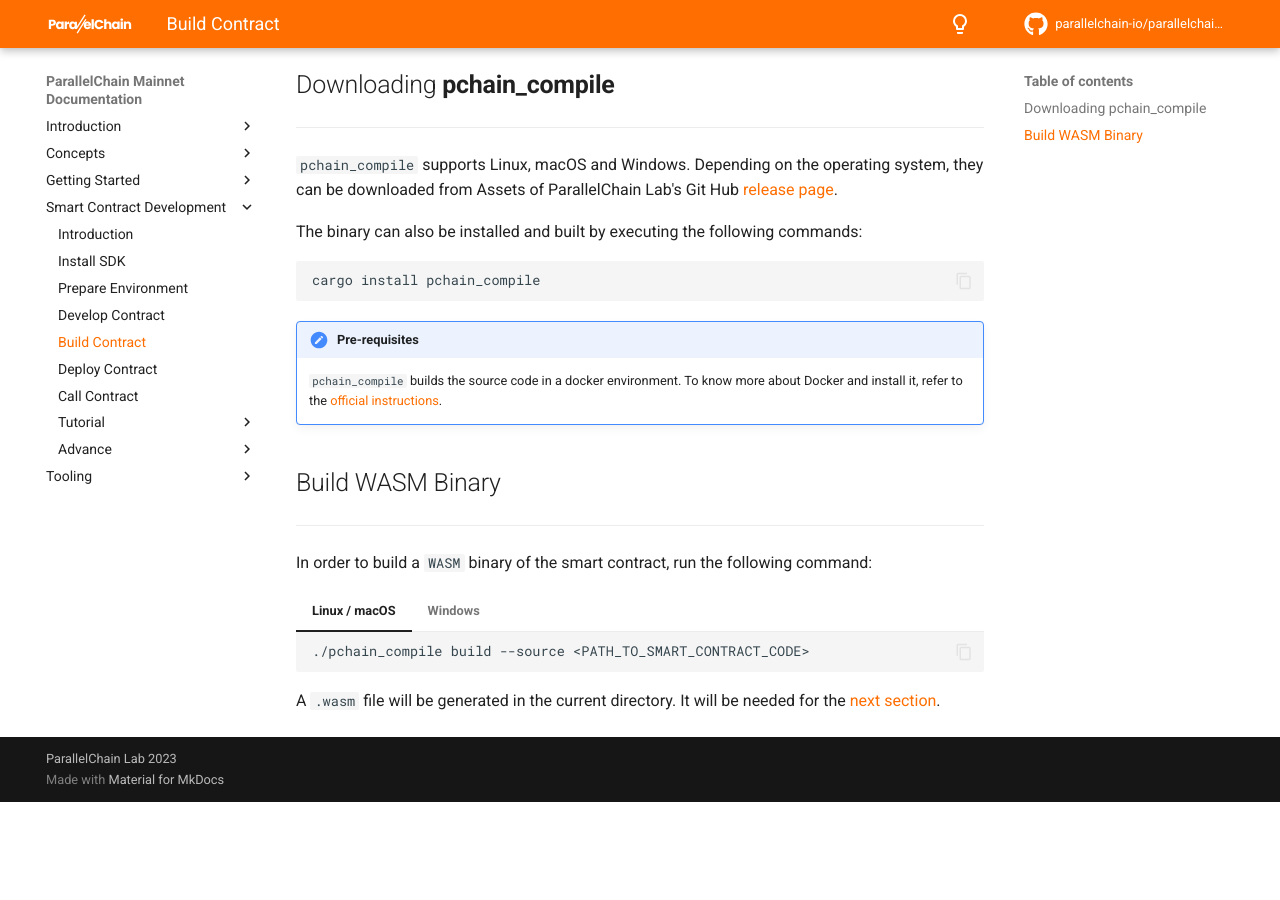
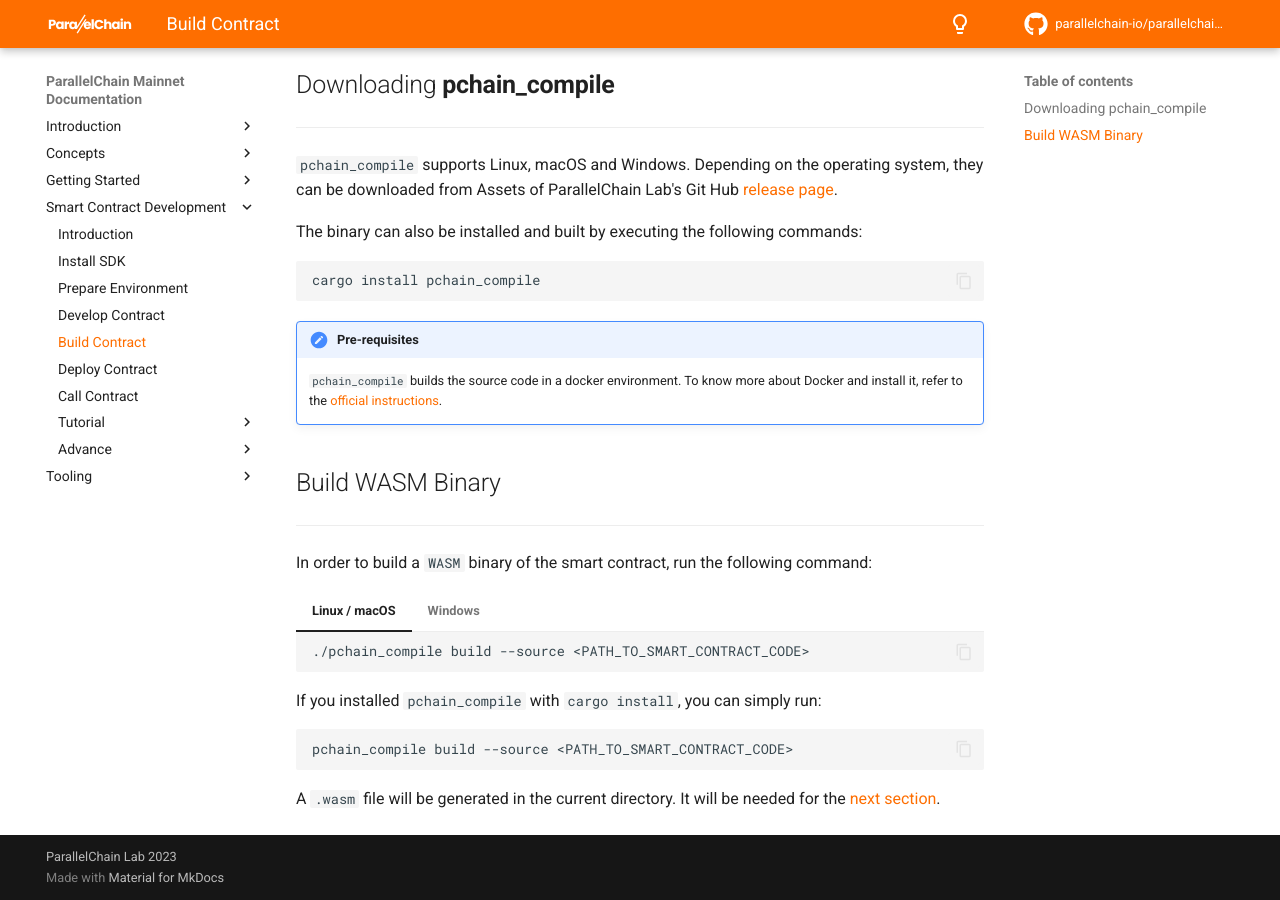
Before and after one commit to parallelchain-io/parallelchain-docs, an MkDocs documentation site: the page built from docs/smart_contract_sdk/build_contract.md, in a window 1280 px wide and 900 px high, scrolled down 638 px. Built offline with MkDocs 1.6.1 and Material for MkDocs 9.7.7, drawn with Linux system fonts in a browser that asks for light colours; comment, search, counter and statistics services are not loaded; before the commit the page ends 1440 px from its top, so only the background shows below that.

Commit message:
Updated instructions for building and calling contracts

````diff
--- a/docs/smart_contract_sdk/build_contract.md
+++ b/docs/smart_contract_sdk/build_contract.md
@@ -53,4 +53,10 @@
     ./pchain_compile.exe build --source <PATH_TO_SMART_CONTRACT_CODE>
     ```
 
+If you installed `pchain_compile` with `cargo install`, you can simply run:
+
+```
+pchain_compile build --source <PATH_TO_SMART_CONTRACT_CODE>
+```
+
 A `.wasm` file will be generated in the current directory. It will be needed for the [next section](./deploy_contract.md).
````
Also changed, not shown: docs/smart_contract_sdk/call_contract.md (+1 -1 lines).
